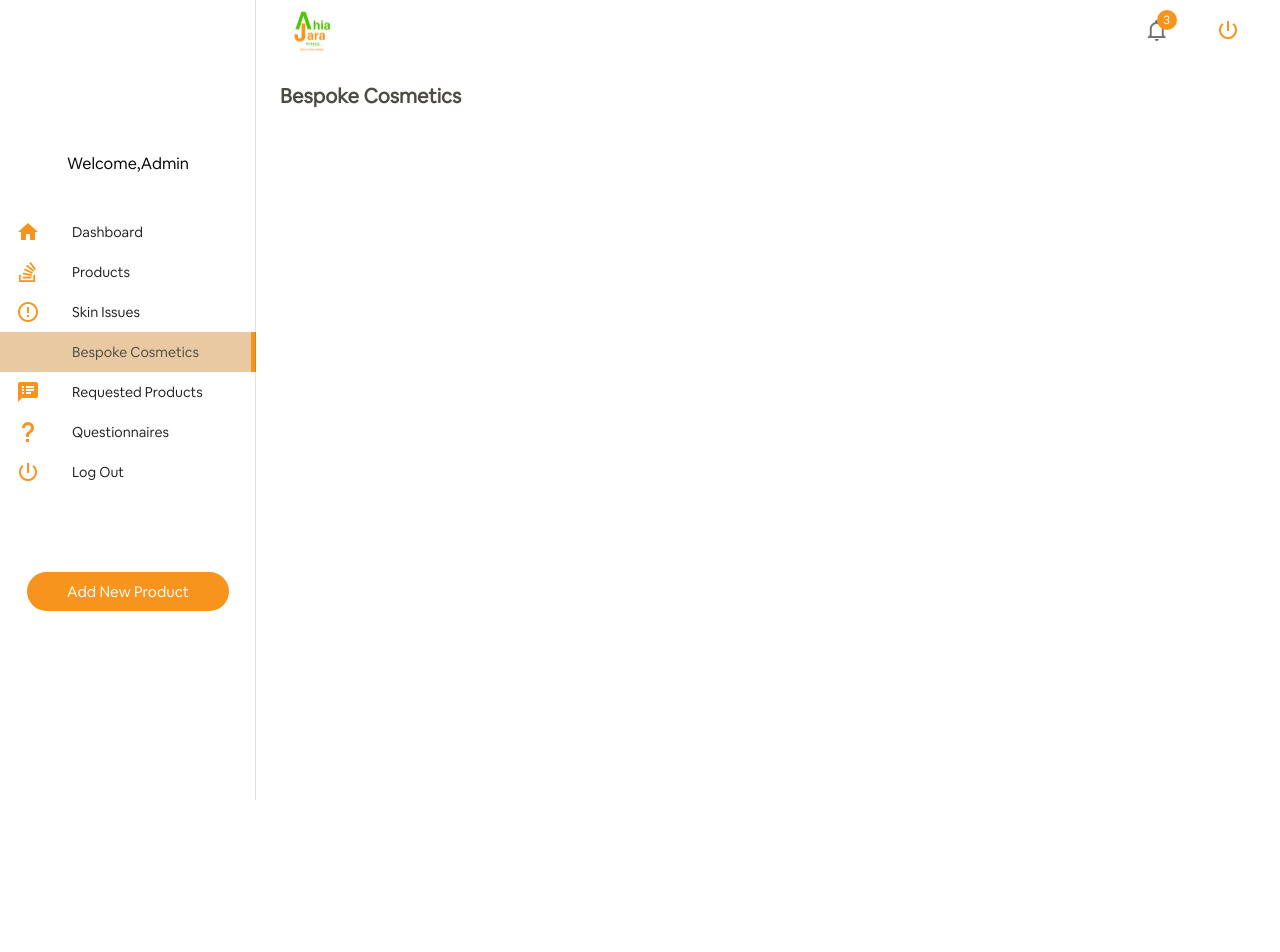
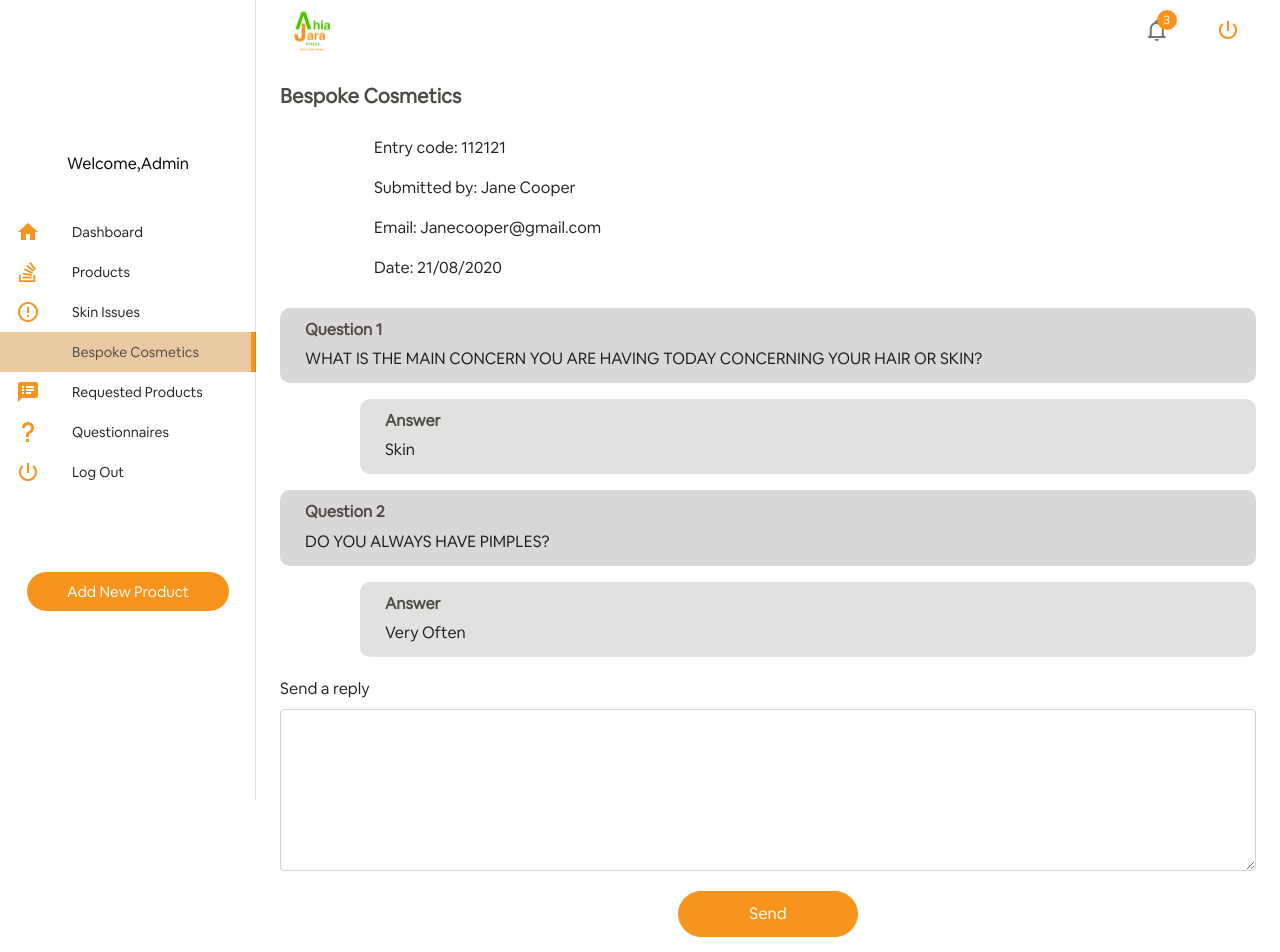
Before and after one commit to Oluwashina/SkinCare, a Vue app: page /bespoke/1 in a window 1280 px wide. Shown: the top 952 px of the page. Before the commit the page ends 800 px from the top, so only its background shows below. Built offline with nearby package versions, Linux system fonts and the light colour scheme; some icons are missing.

Commit message:
bespoke page by id designed

```diff
--- a/src/views/BespokeById.vue
+++ b/src/views/BespokeById.vue
@@ -2,6 +2,59 @@
   <v-container>
       <div class="container">
           <h5 class="heading">Bespoke Cosmetics</h5>
+
+          <div style="display: flex;" class="mt-5">
+            <div>
+             <v-list-item-avatar  size="70">
+                  <v-img src="/jane.png" ></v-img>
+                </v-list-item-avatar>
+            </div>
+                <div>
+                <p class="ml-2 mt-2">Entry code: 112121</p>
+                <p class="ml-2">Submitted by: Jane Cooper</p>
+                <p class="ml-2">Email: Janecooper@gmail.com</p>
+                <p class="ml-2">Date: 21/08/2020</p>
+                </div>
+          </div>
+
+          <!-- Question & Answer Section -->
+             <!-- Qeustion part -->
+          <div class="mt-3 question">
+            <h6 style="font-weight: bold; color: #4E4B46;" class="pt-3">Question 1</h6>
+            <p class="pb-3">WHAT IS THE MAIN CONCERN YOU ARE HAVING TODAY CONCERNING YOUR HAIR OR SKIN?</p>
+          </div>
+
+          <!-- Answer Part -->
+           <div class="mt-2 answer">
+            <h6 style="font-weight: bold; color: #4E4B46;" class="pt-3">Answer</h6>
+            <p class="pb-3">Skin</p>
+          </div>
+
+          <!-- Question 2 -->
+           <div class="mt-2 question">
+            <h6 style="font-weight: bold; color: #4E4B46;" class="pt-3">Question 2</h6>
+            <p class="pb-3">DO YOU ALWAYS HAVE PIMPLES?</p>
+          </div>
+
+          <!-- Answer 2 -->
+           <div class="mt-2 answer">
+            <h6 style="font-weight: bold; color: #4E4B46;" class="pt-3">Answer</h6>
+            <p class="pb-3">Very Often</p>
+          </div>
+
+          <!-- message reply section -->
+          <div class="form-group mt-5">
+              <label for="description">Send a reply</label>
+              <textarea class="form-control" id="decription" rows="5"></textarea>
+          </div>
+
+          <!-- send messsage -->
+            <div class="text-center mt-5 mb-3">
+                <button :disabled="isDisabled" @click="Login($event)" class="btn btn-add">Send
+                      <span class="fa fa-circle-o-notch fa-spin" v-if="loader"></span>
+                  </button>
+           </div>
+
       </div>
   </v-container>
 </template>
@@ -21,5 +74,40 @@ export default {
   color: #4E4B46;
   font-weight: bold;
 }
-
+.question{
+  background: #D9D7D7;
+  border-radius: 10px;
+  padding-left: 25px;
+  padding-right: 25px;
+}
+.answer{
+   background: #e1e2df;
+  border-radius: 10px;
+  padding-left: 25px;
+  padding-right: 25px;
+  margin-left: 80px;
+}
+.btn-add{
+    background: #F7941D;
+  border-radius: 25px;
+  color: #fff;
+  padding: 10px 70px;
+  transition: all 0.5s;
+  border: 1px solid #f7941d;
+}
+.btn-add:hover {
+  background: #fff;
+  box-shadow: 0px -2px 10px rgba(255, 255, 255, 0.14),
+    0px 4.5px 10px rgba(255, 255, 255, 0.14);
+  color: #F7941D;
+  border: 1px solid #F7941D;
+}
+textarea{
+   padding: 20px 20px;
+}
+textarea:focus{
+border-color: rgba(50, 54, 67, 0.2);
+  box-shadow: 0px 5px 30px rgba(50, 54, 67, 0.2);
+  outline: 0 none;
+}
 </style>
```
